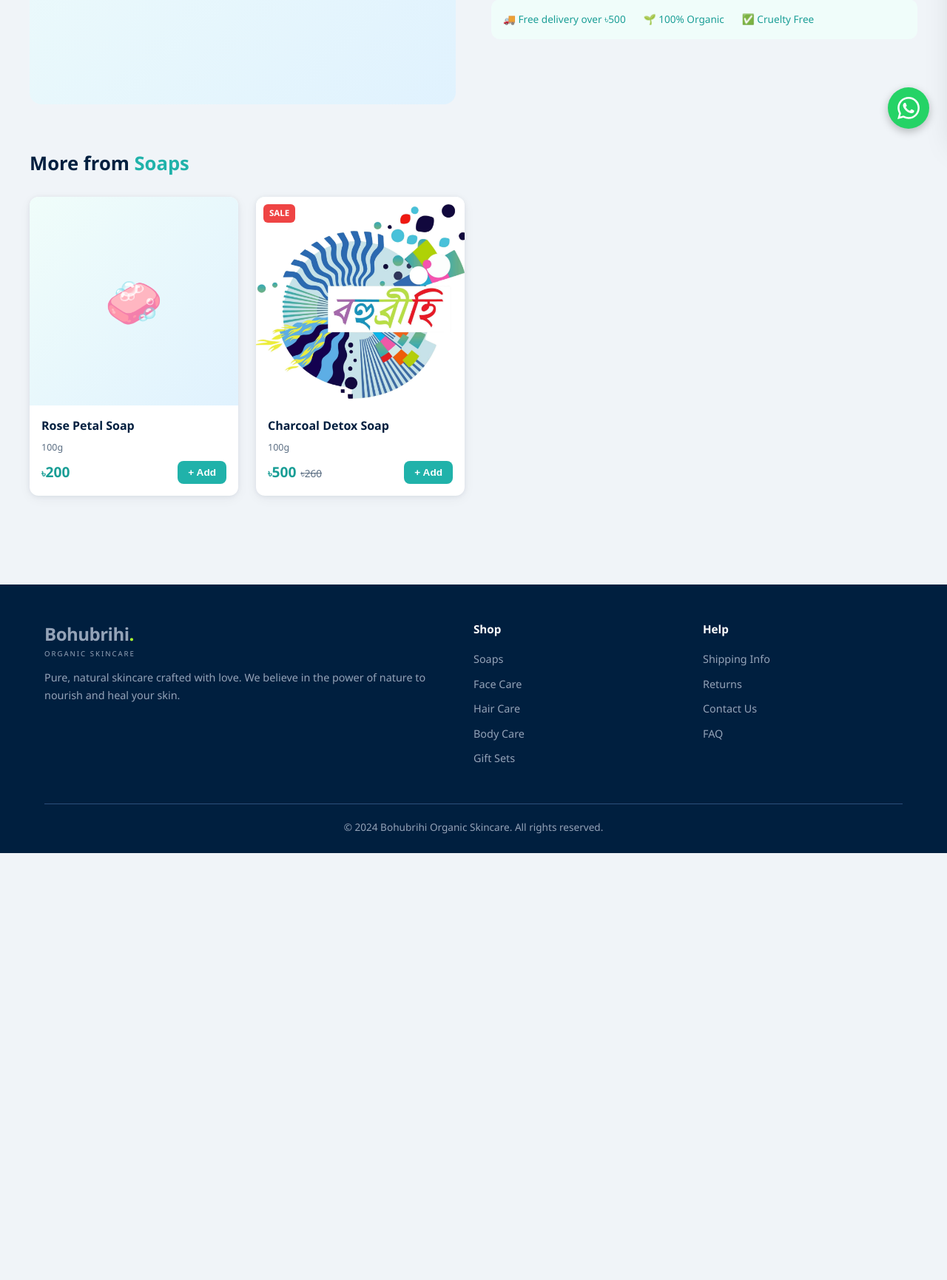
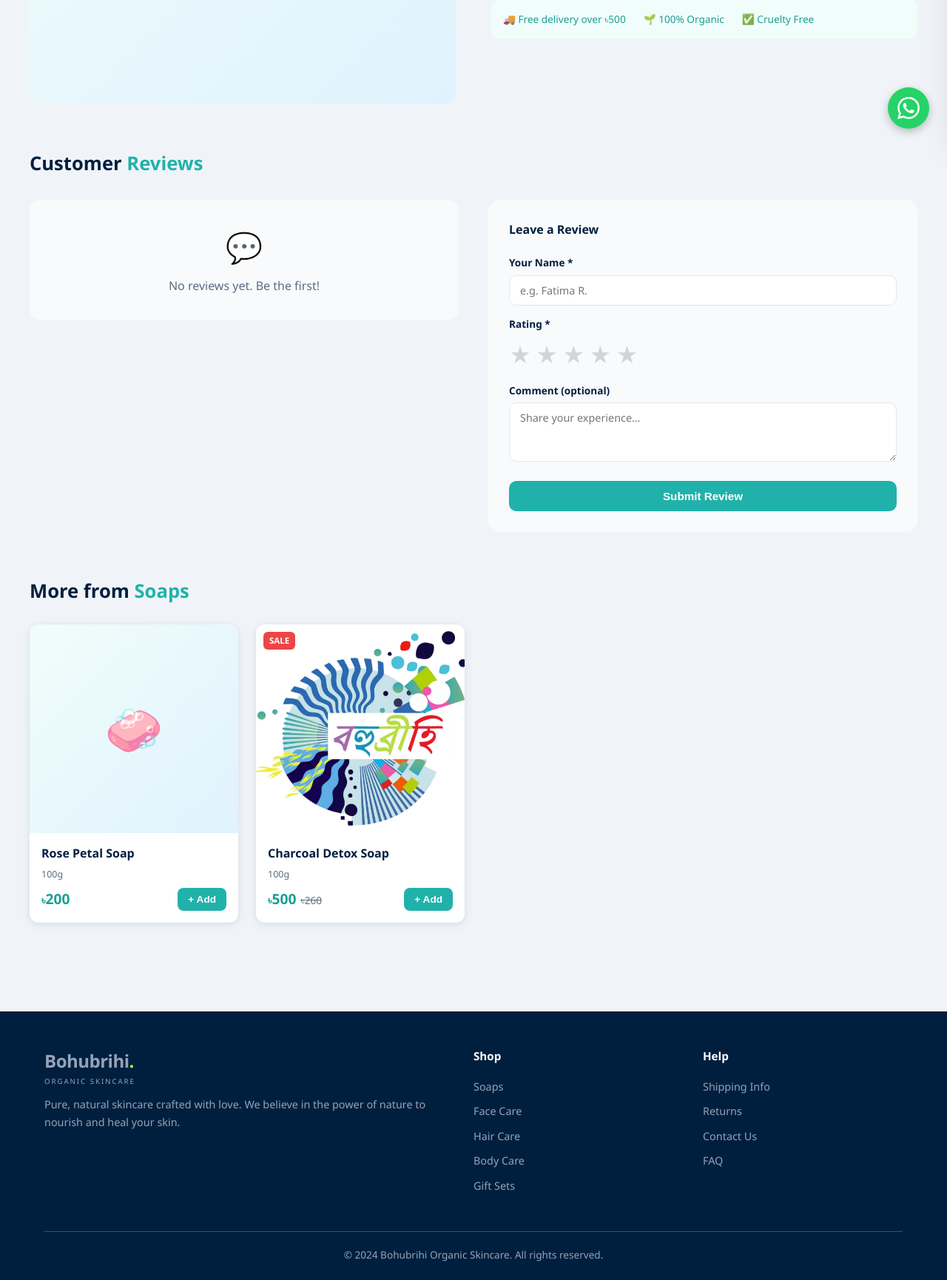
Before and after one commit to asifrman1996/bohubrihi, a Flask app: page /product/1 in a window 1280 px wide. Shown: the part 602-2332 px from the top of the page at 74% size. Before the commit the page ends 1755 px from the top, so only its background shows below. Run offline with Flask 3, Linux system fonts and the light colour scheme.

Commit message:
Task 1.3 — Add product reviews with star ratings and admin moderation

```diff
--- a/app.py
+++ b/app.py
@@ -38,6 +38,17 @@ class Product(db.Model):
     featured = db.Column(db.Boolean, default=False)
     ingredients = db.Column(db.Text, default='')
     weight = db.Column(db.String(50), default='')
+    created_at = db.Column(db.DateTime, default=datetime.utcnow)
+    reviews = db.relationship('Review', backref='product', lazy=True)
+
+
+class Review(db.Model):
+    id = db.Column(db.Integer, primary_key=True)
+    product_id = db.Column(db.Integer, db.ForeignKey('product.id'), nullable=False)
+    customer_name = db.Column(db.String(100), nullable=False)
+    rating = db.Column(db.Integer, nullable=False)
+    comment = db.Column(db.Text, default='')
+    approved = db.Column(db.Boolean, default=False)
     created_at = db.Column(db.DateTime, default=datetime.utcnow)
 
 
@@ -140,7 +151,30 @@ def product_detail(pid):
     product = Product.query.get_or_404(pid)
     related = Product.query.filter_by(category_id=product.category_id, in_stock=True)\
                            .filter(Product.id != pid).limit(4).all()
-    return render_template('store/product.html', product=product, related=related)
+    reviews = Review.query.filter_by(product_id=pid, approved=True)\
+                          .order_by(Review.created_at.desc()).all()
+    avg_rating = round(sum(r.rating for r in reviews) / len(reviews), 1) if reviews else None
+    return render_template('store/product.html', product=product, related=related,
+                           reviews=reviews, avg_rating=avg_rating)
+
+
+@app.route('/product/<int:pid>/review', methods=['POST'])
+def submit_review(pid):
+    Product.query.get_or_404(pid)
+    name = request.form.get('customer_name', '').strip()
+    try:
+        rating = int(request.form.get('rating', 0))
+    except ValueError:
+        rating = 0
+    comment = request.form.get('comment', '').strip()
+    if not name or not 1 <= rating <= 5:
+        flash('Please provide your name and a star rating.', 'error')
+        return redirect(url_for('product_detail', pid=pid))
+    db.session.add(Review(product_id=pid, customer_name=name,
+                          rating=rating, comment=comment))
+    db.session.commit()
+    flash('Thank you! Your review will appear after approval.', 'success')
+    return redirect(url_for('product_detail', pid=pid))
 
 
 @app.route('/cart')
@@ -365,6 +399,33 @@ def admin_update_order_status(oid):
     return redirect(url_for('admin_order_detail', oid=oid))
 
 
+@app.route('/admin/reviews')
+@admin_required
+def admin_reviews():
+    reviews = Review.query.order_by(Review.created_at.desc()).all()
+    return render_template('admin/reviews.html', reviews=reviews)
+
+
+@app.route('/admin/reviews/<int:rid>/approve', methods=['POST'])
+@admin_required
+def admin_approve_review(rid):
+    review = Review.query.get_or_404(rid)
+    review.approved = not review.approved
+    db.session.commit()
+    flash('Review ' + ('approved.' if review.approved else 'hidden.'), 'success')
+    return redirect(url_for('admin_reviews'))
+
+
+@app.route('/admin/reviews/<int:rid>/delete', methods=['POST'])
+@admin_required
+def admin_delete_review(rid):
+    review = Review.query.get_or_404(rid)
+    db.session.delete(review)
+    db.session.commit()
+    flash('Review deleted.', 'success')
+    return redirect(url_for('admin_reviews'))
+
+
 @app.route('/admin/categories')
 @admin_required
 def admin_categories():
--- a/templates/store/product.html
+++ b/templates/store/product.html
@@ -27,6 +27,14 @@
     <div class="product-detail-info">
       <div class="cat-label">{{ product.category.icon }} {{ product.category.name }}</div>
       <h1>{{ product.name }}</h1>
+      {% if avg_rating %}
+      <div style="display:flex; align-items:center; gap:8px; margin-bottom:8px;">
+        <span style="color:#f59e0b; font-size:1.1rem; letter-spacing:1px;">
+          {% for i in range(1, 6) %}{{ '★' if i <= avg_rating|round else '☆' }}{% endfor %}
+        </span>
+        <span style="color:var(--muted); font-size:.88rem;">{{ avg_rating }} · {{ reviews|length }} review{{ 's' if reviews|length != 1 }}</span>
+      </div>
+      {% endif %}
       <div class="detail-price">{{ product.price|int }}</div>
       {% if product.original_price %}
         <div class="detail-orig">{{ product.original_price|int }}
@@ -84,6 +92,81 @@
     </div>
   </div>
 
+  <!-- Reviews -->
+  <div style="margin-top:60px;">
+    <h2 class="section-title" style="margin-bottom:28px;">Customer <span>Reviews</span></h2>
+
+    {% with messages = get_flashed_messages(with_categories=true) %}
+      {% for cat, msg in messages %}
+        <div style="padding:12px 16px; border-radius:10px; margin-bottom:16px;
+                    background:{{ '#f0fdfa' if cat=='success' else '#fef2f2' }};
+                    color:{{ '#0f766e' if cat=='success' else '#b91c1c' }}; font-weight:600;">
+          {{ msg }}
+        </div>
+      {% endfor %}
+    {% endwith %}
+
+    <div style="display:grid; grid-template-columns:1fr 1fr; gap:40px; align-items:start;">
+
+      <!-- Review list -->
+      <div>
+        {% if reviews %}
+          {% for r in reviews %}
+          <div style="background:#fff; border-radius:14px; padding:20px; margin-bottom:16px; box-shadow:var(--shadow);">
+            <div style="display:flex; justify-content:space-between; align-items:center; margin-bottom:6px;">
+              <strong style="color:var(--navy);">{{ r.customer_name }}</strong>
+              <span style="color:#f59e0b; font-size:1rem; letter-spacing:1px;">
+                {% for i in range(1, 6) %}{{ '★' if i <= r.rating else '☆' }}{% endfor %}
+              </span>
+            </div>
+            {% if r.comment %}
+            <p style="color:var(--muted); font-size:.9rem; line-height:1.6; margin:0;">{{ r.comment }}</p>
+            {% endif %}
+            <div style="color:var(--muted); font-size:.78rem; margin-top:8px;">{{ r.created_at.strftime('%d %b %Y') }}</div>
+          </div>
+          {% endfor %}
+        {% else %}
+          <div style="padding:32px; text-align:center; color:var(--muted); background:#f8fafc; border-radius:14px;">
+            <div style="font-size:2.5rem; margin-bottom:8px;">💬</div>
+            <p>No reviews yet. Be the first!</p>
+          </div>
+        {% endif %}
+      </div>
+
+      <!-- Submit form -->
+      <div style="background:#f8fafc; border-radius:16px; padding:28px;">
+        <h3 style="color:var(--navy); font-size:1rem; font-weight:800; margin-bottom:20px;">Leave a Review</h3>
+        <form method="POST" action="{{ url_for('submit_review', pid=product.id) }}">
+          <div class="form-group" style="margin-bottom:14px;">
+            <label style="font-size:.85rem; font-weight:600; color:var(--navy); display:block; margin-bottom:6px;">Your Name *</label>
+            <input type="text" name="customer_name" required placeholder="e.g. Fatima R."
+                   style="width:100%; padding:10px 14px; border:1.5px solid #e2e8f0; border-radius:10px; font-size:.9rem; box-sizing:border-box;">
+          </div>
+          <div class="form-group" style="margin-bottom:14px;">
+            <label style="font-size:.85rem; font-weight:600; color:var(--navy); display:block; margin-bottom:8px;">Rating *</label>
+            <div id="starPicker" style="display:flex; gap:6px; font-size:1.8rem; cursor:pointer; color:#d1d5db;">
+              {% for i in range(1, 6) %}
+              <span data-val="{{ i }}" style="transition:color .15s;">★</span>
+              {% endfor %}
+            </div>
+            <input type="hidden" name="rating" id="ratingInput" value="">
+          </div>
+          <div class="form-group" style="margin-bottom:18px;">
+            <label style="font-size:.85rem; font-weight:600; color:var(--navy); display:block; margin-bottom:6px;">Comment (optional)</label>
+            <textarea name="comment" rows="3" placeholder="Share your experience…"
+                      style="width:100%; padding:10px 14px; border:1.5px solid #e2e8f0; border-radius:10px; font-size:.9rem; resize:vertical; box-sizing:border-box;"></textarea>
+          </div>
+          <button type="submit"
+                  style="background:var(--teal); color:#fff; border:none; padding:12px 28px;
+                         border-radius:10px; font-weight:700; font-size:.95rem; cursor:pointer; width:100%;">
+            Submit Review
+          </button>
+        </form>
+      </div>
+
+    </div>
+  </div>
+
   <!-- Related Products -->
   {% if related %}
   <div style="margin-top:60px;">
@@ -116,4 +199,23 @@
   </div>
   {% endif %}
 </div>
+
+{% block scripts %}
+<script>
+(function () {
+  const stars = document.querySelectorAll('#starPicker span');
+  const input = document.getElementById('ratingInput');
+  if (!stars.length) return;
+  stars.forEach(s => {
+    s.addEventListener('mouseover', () => highlight(+s.dataset.val));
+    s.addEventListener('mouseout',  () => highlight(+input.value || 0));
+    s.addEventListener('click',     () => { input.value = s.dataset.val; highlight(+s.dataset.val); });
+  });
+  function highlight(n) {
+    stars.forEach(s => s.style.color = +s.dataset.val <= n ? '#f59e0b' : '#d1d5db');
+  }
+})();
+</script>
 {% endblock %}
+
+{% endblock %}
```
Also changed, not shown: templates/admin/base.html (+10 -0 lines), templates/admin/reviews.html (added, +89 -0 lines).
